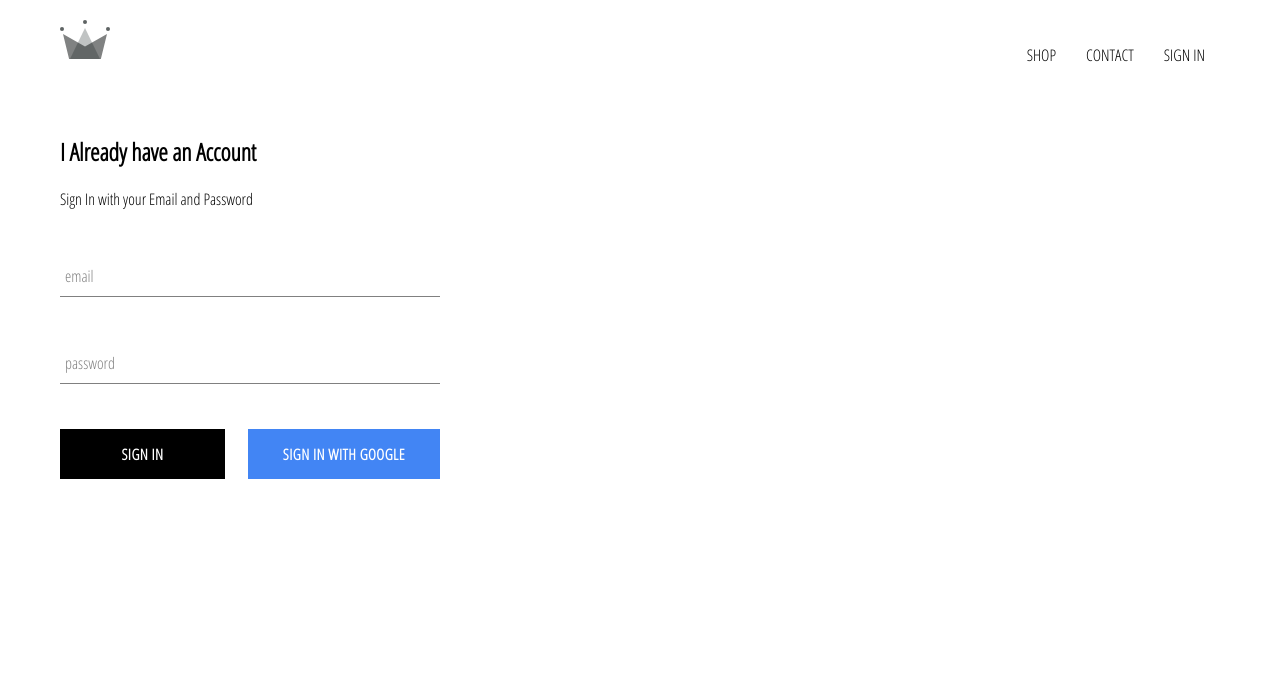
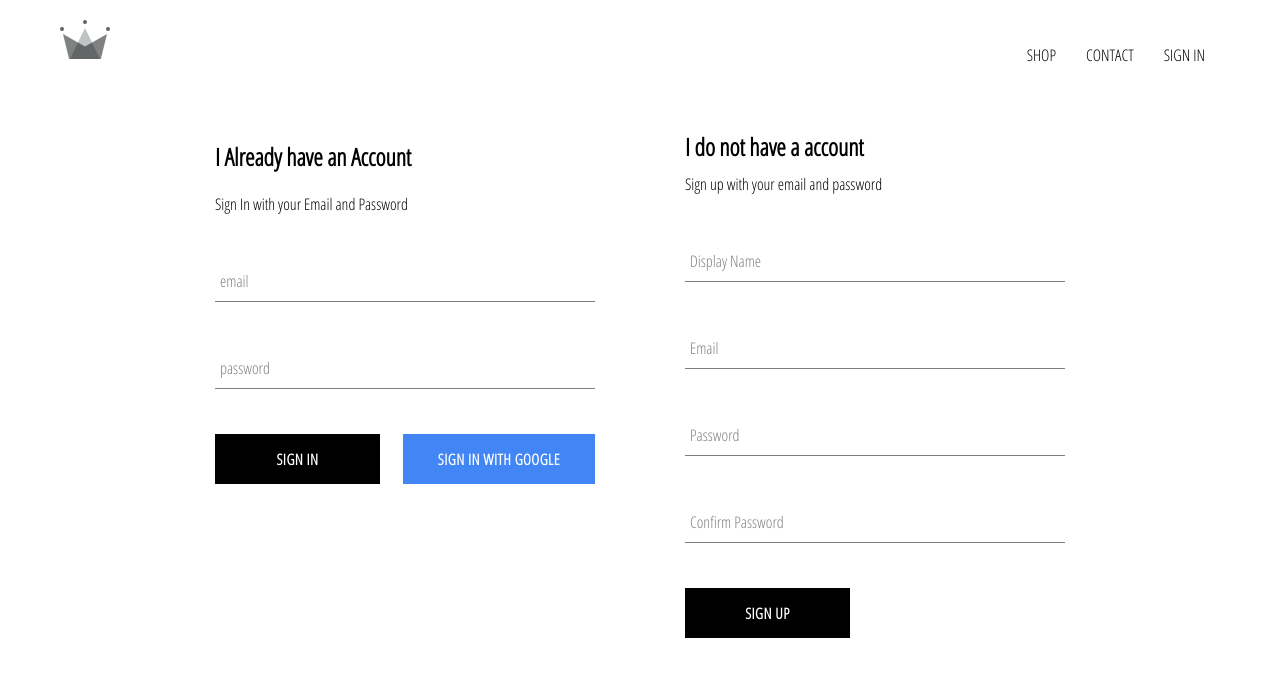
Before and after one commit to Alexotieno1717/crwn-clothing, a React (Create React App) app: page /signin in a window 1280 px wide. Shown: the top 676 px of the page. Built offline with nearby package versions, Linux system fonts and the light colour scheme; no server answers; a web font is replaced by a local one.

Commit message:
implemented firebase utils, included ability to store authenticated users into our firestore database

```diff
--- a/src/App.js
+++ b/src/App.js
@@ -5,7 +5,7 @@ import { Switch, Route } from 'react-router-dom';
 import ShopPage from './pages/shop/shop.component';
 import Header from './components/header/header.component';
 import signInAndSignUpPage from './pages/sign-in-and-sign-up/sign-in-and-sign-up.component';
-import { auth } from './firebase/firebase.utils';
+import { auth, createUserProfileDocument } from './firebase/firebase.utils';
 
 class App extends React.Component {
 
@@ -20,10 +20,22 @@ class App extends React.Component {
   unsubscribeFromAuth = null
 
   componentDidMount(){
-    this.unsubscribeFromAuth = auth.onAuthStateChanged(user => {
-      this.setState({currentUser: user});
+    this.unsubscribeFromAuth = auth.onAuthStateChanged(async userAuth => {
+      if(userAuth){
+        const userRef = await createUserProfileDocument(userAuth);
 
-      console.log(user);
+        userRef.onSnapshot(snapShot => {
+          this.setState({
+            currentUser: {
+              id: snapShot.id,
+              ...snapShot.data()
+            }
+          });
+          console.log(this.state)
+        });
+      }
+        this.setState({currentUser: userAuth})
+
     })
   }
 
--- /dev/null
+++ b/src/components/sign-up/sign-up.component.jsx
@@ -0,0 +1,103 @@
+import React from 'react';
+
+import FormInput from '../form-input/form-input.component';
+import CustomButton from '../custom-button/custom-button.component';
+
+import { auth, createUserProfileDocument } from '../../firebase/firebase.utils';
+
+import './sign-up.style.scss';
+
+class SignUp extends React.Component {
+  constructor() {
+    super();
+
+    this.state = {
+      displayName: '',
+      email: '',
+      password: '',
+      confirmPassword: ''
+    };
+  }
+
+  handleSubmit = async event => {
+    event.preventDefault();
+
+    const { displayName, email, password, confirmPassword } = this.state;
+
+    if (password !== confirmPassword) {
+      alert("passwords don't match");
+      return;
+    }
+
+    try {
+      const { user } = await auth.createUserWithEmailAndPassword(
+        email,
+        password
+      );
+
+      await createUserProfileDocument(user, { displayName });
+
+      this.setState({
+        displayName: '',
+        email: '',
+        password: '',
+        confirmPassword: ''
+      });
+    } catch (error) {
+      console.error(error);
+    }
+  };
+
+  handleChange = event => {
+    const { name, value } = event.target;
+
+    this.setState({ [name]: value });
+  };
+
+  render() {
+    const { displayName, email, password, confirmPassword } = this.state;
+    return (
+      <div className='sign-up'>
+        <h2 className='title'>I do not have a account</h2>
+        <span>Sign up with your email and password</span>
+        <form className='sign-up-form' onSubmit={this.handleSubmit}>
+          <FormInput
+            type='text'
+            name='displayName'
+            value={displayName}
+            onChange={this.handleChange}
+            label='Display Name'
+            required
+          />
+          <FormInput
+            type='email'
+            name='email'
+            value={email}
+            onChange={this.handleChange}
+            label='Email'
+            required
+          />
+          <FormInput
+            type='password'
+            name='password'
+            value={password}
+            onChange={this.handleChange}
+            label='Password'
+            required
+          />
+          <FormInput
+            type='password'
+            name='confirmPassword'
+            value={confirmPassword}
+            onChange={this.handleChange}
+            label='Confirm Password'
+            required
+          />
+          <CustomButton type='submit'>SIGN UP</CustomButton>
+        </form>
+      </div>
+    );
+  }
+}
+
+export default SignUp;
--- /dev/null
+++ b/src/components/sign-up/sign-up.style.scss
@@ -0,0 +1,9 @@
+.sign-up {
+    display: flex;
+    flex-direction: column;
+    width: 380px;
+
+    .title {
+      margin: 10px 0;
+    }
+  }
--- a/src/firebase/firebase.utils.js
+++ b/src/firebase/firebase.utils.js
@@ -10,7 +10,34 @@ const config = {
     messagingSenderId: "217167837497",
     appId: "1:217167837497:web:0639842413f727fd2b90e8",
     measurementId: "G-ZPBJNFDHBM"
+  };
+
+export const createUserProfileDocument = async (userAuth, additionalData) =>{
+  if(!userAuth) return;
+
+  const userRef = firestore.doc(`users/${userAuth.uid}`);
+
+  const snapShot = await userRef.get()
+
+  if(!snapShot.exists){
+    const { displayName, email } = userAuth;
+    const createdAt = new Date();
+
+    try{
+      await userRef.set({
+        displayName,
+        email,
+        createdAt,
+        ...additionalData
+      })
+    } catch(error) {
+      console.log('error creating user', error.message);
+    }
   }
+
+  return userRef;
+
+}
 
 
 firebase.initializeApp(config);
--- a/src/pages/sign-in-and-sign-up/sign-in-and-sign-up.component.jsx
+++ b/src/pages/sign-in-and-sign-up/sign-in-and-sign-up.component.jsx
@@ -1,11 +1,13 @@
 import React from 'react';
 import SignIn from '../../components/sign-in/sign-in.component';
+import SignUp from '../../components/sign-up/sign-up.component';
 
 import './sign-in-and-sign-up.style.scss';
 
 const signInAndSignUpPage = () =>(
     <div className='sign-in-and-sign-up'>
         <SignIn />
+        <SignUp />
     </div>
 )
 
--- a/src/pages/sign-in-and-sign-up/sign-in-and-sign-up.style.scss
+++ b/src/pages/sign-in-and-sign-up/sign-in-and-sign-up.style.scss
@@ -0,0 +1,6 @@
+.sign-in-and-sign-up {
+    width: 850px;
+    display: flex;
+    justify-content: space-between;
+    margin: 30px auto;
+  }
```
